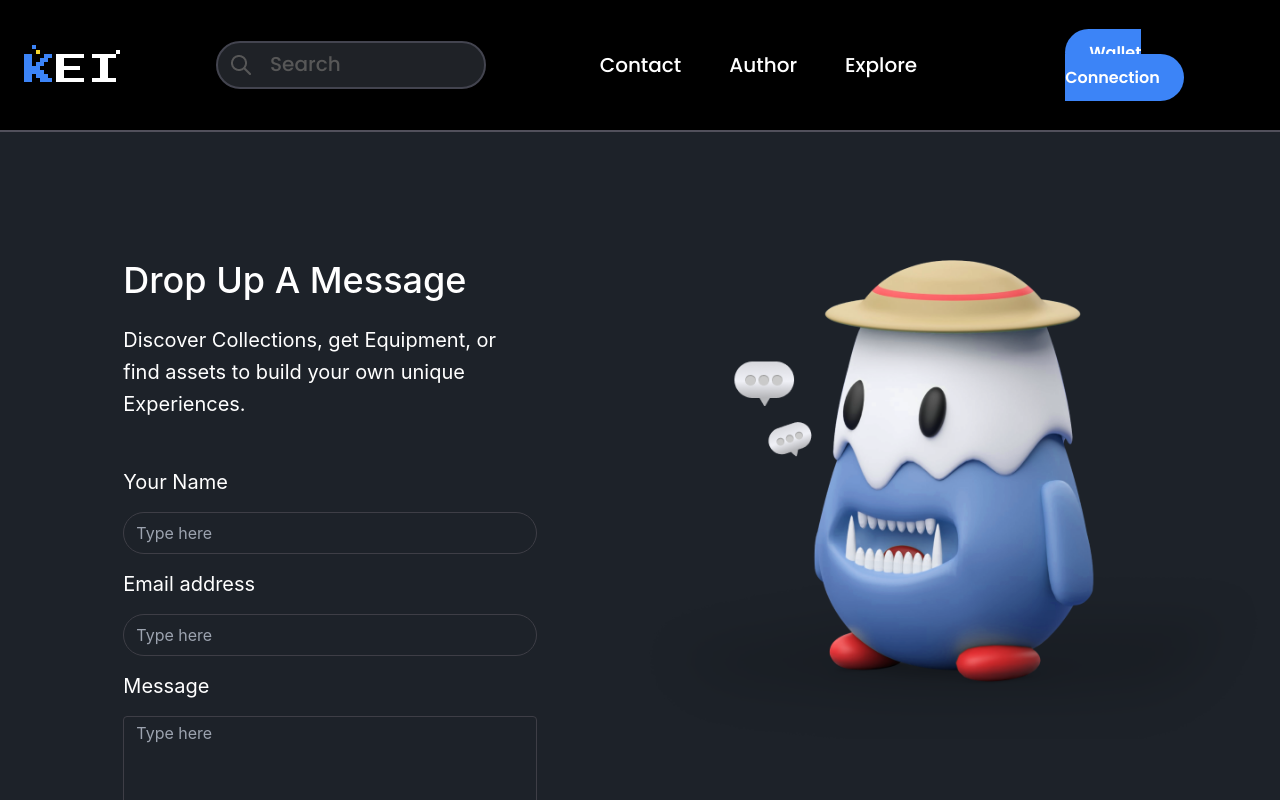
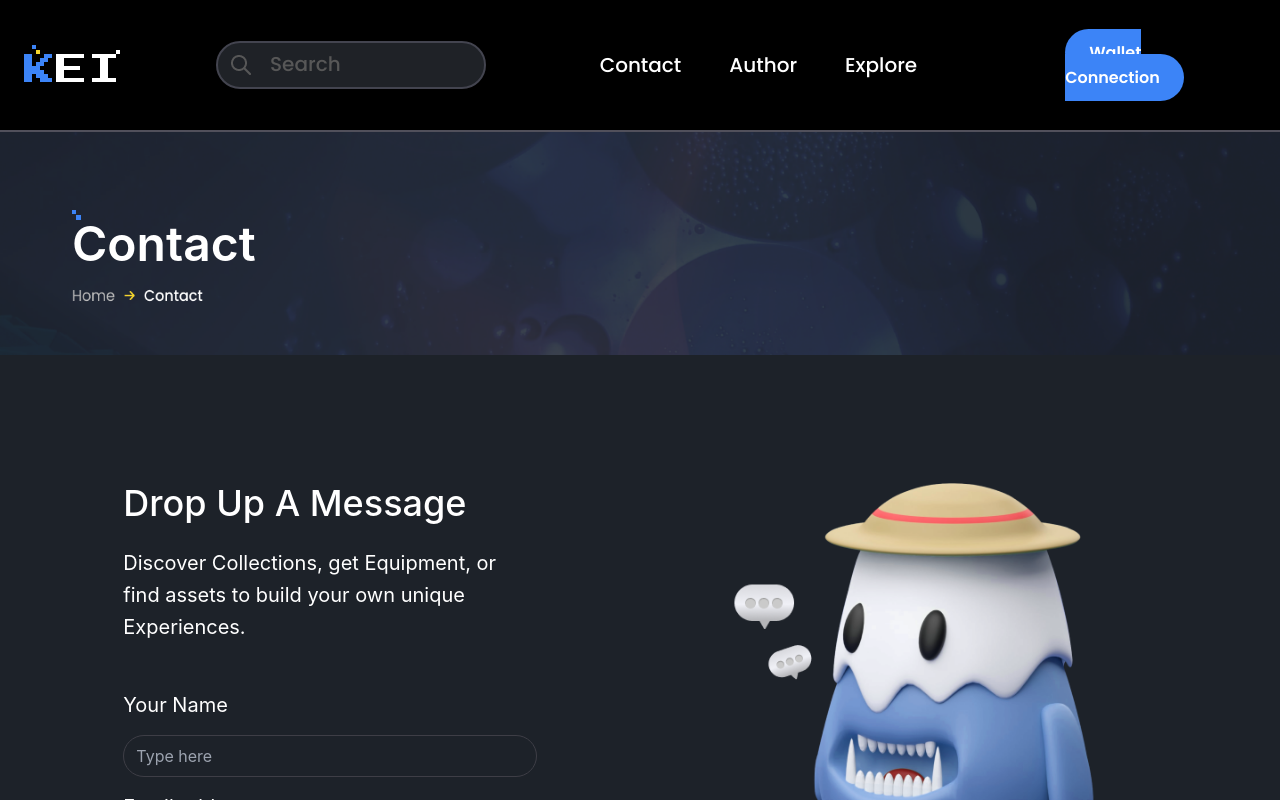
Before and after one commit to Ahsan855/kei-blokhin, a React (Create React App) app: page /contact in a window 1280 px wide. Shown: the top 800 px of the page. Built offline with nearby package versions, Linux system fonts and the light colour scheme.

Commit message:
contact page compelete

```diff
--- a/src/Components/Pages/Contact/Contact.js
+++ b/src/Components/Pages/Contact/Contact.js
@@ -1,10 +1,25 @@
 import React from "react";
+import titleIcon from "../../../Assets/Icons/titleIcon.png";
 import contactPhoto from "../../../Assets/Images/Contact.png";
+import contactBread from "../../../Assets/Images/_breadcrumbs.png";
 
 const Contact = () => {
   return (
     <div>
       <section className="bg-[#1D2229] body-font relative">
+        <div className="bg-bgImage bg-no-repeat bg-center bg-cover">
+          <div className="lg:w-[1200px] mx-auto md:pt-[78px] pt-4 pb-4 pl-4 md:pl-[32px] md:pb-[48px]">
+            <img src={titleIcon} alt="icon" />
+            <h1 className="text-[#FFFFFF] font-semibold mb-3 md:mb-4  leading-[48px] text-[32px]  lg:text-[48px] md:text-[40px] ">
+              Contact
+            </h1>
+            <img
+              src={contactBread}
+              className="sm:h-[23px] sm:w-[131px]"
+              alt=""
+            />
+          </div>
+        </div>
         <div className="container px-5 py-24 mx-auto flex flex-col lg:flex-row">
           <div className="lg:w-1/3 w-full bg-[#1D2229] flex flex-col md:ml-auto md:py-8 mt-8 md:mt-0">
             <h2 className="text-white text-4xl mb-6 font-medium title-font">
```
Also changed, not shown: src/Assets/Icons/arrow-sm-right.jpg (added), src/Assets/images/_breadcrumbs.png (added).
